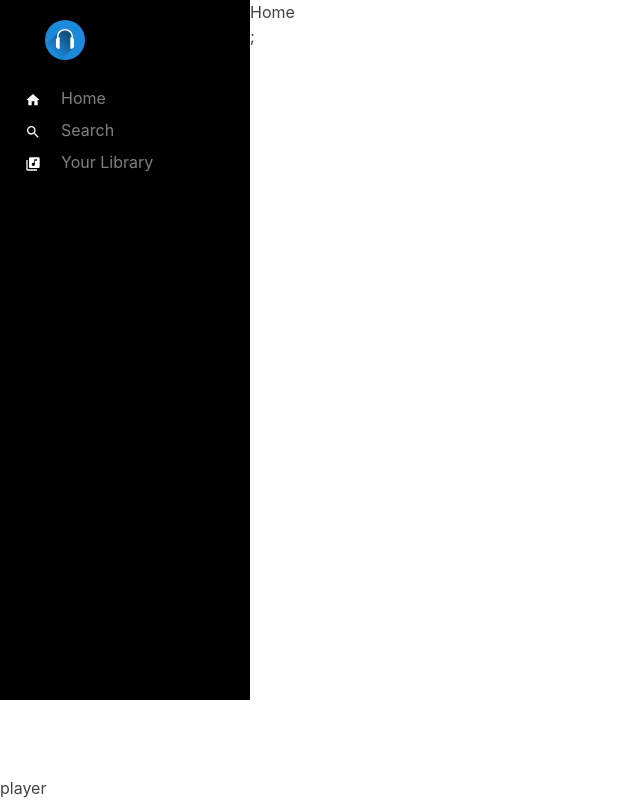
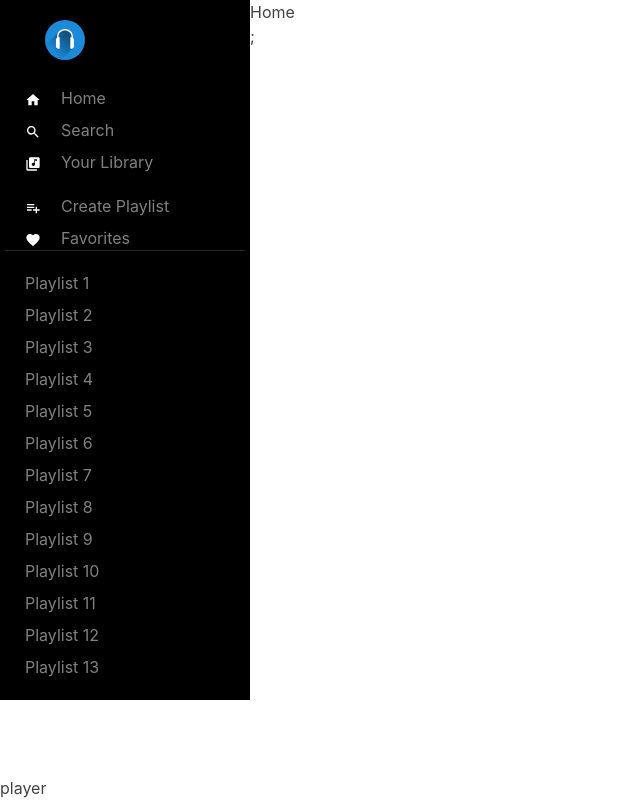
Before and after one commit to Mancha01/MyMusicApp, a Next.js app: page / in a window 1280 px wide. Shown: the whole page, without its empty margins (0-640 px from the left). Built offline with nearby package versions, Linux system fonts and the light colour scheme.

Commit message:
back end begin prisma postgres

```diff
--- a/components/sidebar.tsx
+++ b/components/sidebar.tsx
@@ -38,6 +38,21 @@
   },
 ]
 
+const musicMenu = [
+  {
+    name: 'Create Playlist',
+    icon: MdPlaylistAdd,
+    route: '/',
+  },
+  {
+    name: 'Favorites',
+    icon: MdFavorite,
+    route: '/favorites',
+  },
+]
+
+const playlists = new Array(30).fill(1).map((_, i) => `Playlist ${i + 1}`)
+
 const Sidebar = () => {
   return (
     <Box
@@ -47,7 +62,7 @@
       paddingX="5px"
       color="gray"
     >
-      <Box paddingY="20px">
+      <Box paddingY="20px" height="100%" overflow="hidden">
         <Box width="120px" marginBottom="20px" paddingX="20px">
           <NextImage src="/logo.svg" height={60} width={120} />
         </Box>
@@ -71,6 +86,40 @@
             ))}
           </List>
         </Box>
+        <Box marginTop="20px">
+          <List spacing={2}>
+            {musicMenu.map((menu) => (
+              <ListItem paddingX="20px" fontSize="16px" key={menu.name}>
+                <LinkBox>
+                  <NextLink href={menu.route} passHref>
+                    <LinkOverlay>
+                      <ListIcon
+                        as={menu.icon}
+                        color="white"
+                        marginRight="20px"
+                      />
+                      {menu.name}
+                    </LinkOverlay>
+                  </NextLink>
+                </LinkBox>
+              </ListItem>
+            ))}
+          </List>
+        </Box>
+        <Divider color="gray.800" />
+        <Box height="66%" overflowY="auto" paddingY="20px">
+          <List spacing={2}>
+            {playlists.map((playlist) => (
+              <ListItem paddingX="20px" key={playlist}>
+                <LinkBox>
+                  <NextLink href="/" passHref>
+                    <LinkOverlay>{playlist}</LinkOverlay>
+                  </NextLink>
+                </LinkBox>
+              </ListItem>
+            ))}
+          </List>
+        </Box>
       </Box>
     </Box>
   )
```
Also changed, not shown: 2 other files (tests, documents, lock files or other folders).
